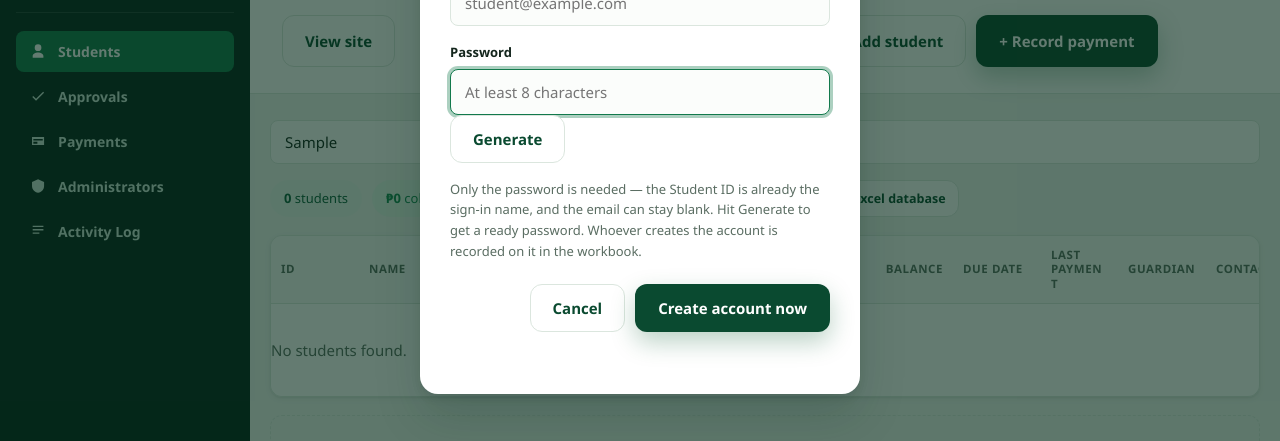
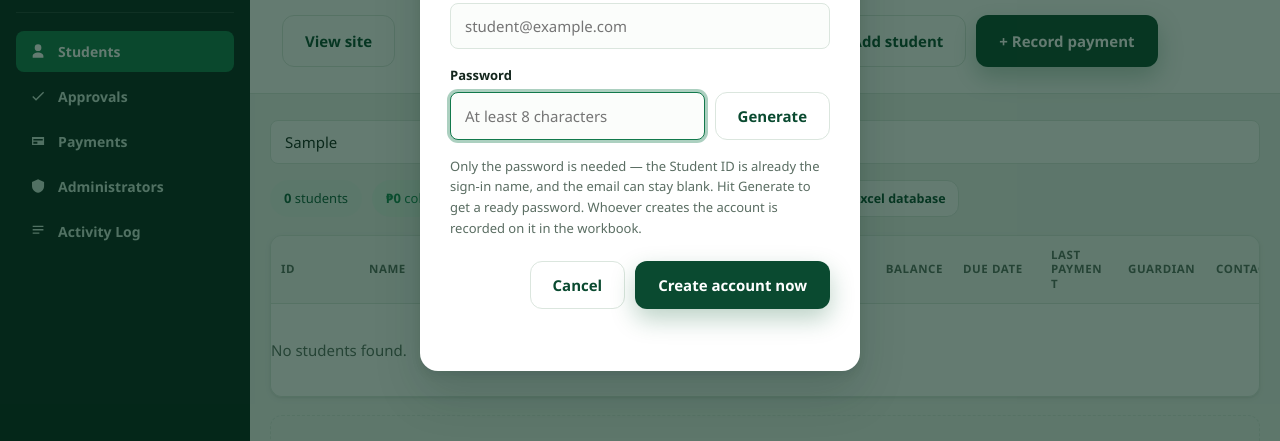
Before and after one commit to halilicrissanjay2517-alt/SUPER-DUPER-FINAL-WEBSITE, a website: page SPA-Student-Portal/admin.html in a window 1280 px wide. Both pictures are taken after typing "Sample" into the empty fields and a click on the button "+ Create student account". Shown: the part 882-1323 px from the top of the page. Drawn offline with Linux system fonts and the light colour scheme.

Commit message:
your commit message

```diff
--- a/SPA-Student-Portal/admin.css
+++ b/SPA-Student-Portal/admin.css
@@ -793,6 +793,24 @@
   grid-column: 1 / -1;
 }
 
+/* A field with a button beside it (e.g. Password + Generate). The wrapper is a
+   div, not a span, because .field span is styled as a bold block label. */
+.field-with-action {
+  display: flex;
+  gap: 10px;
+  align-items: stretch;
+}
+
+.field-with-action input {
+  flex: 1 1 auto;
+  min-width: 0;
+}
+
+.field-with-action .btn {
+  flex: 0 0 auto;
+  white-space: nowrap;
+}
+
 .field select {
   width: 100%;
   padding: 12px 14px;
--- a/SPA-Student-Portal/admin.html
+++ b/SPA-Student-Portal/admin.html
@@ -454,10 +454,10 @@
                 </label>
                 <label class="field">
                     <span>Password</span>
-                    <span class="field-row">
+                    <div class="field-with-action">
                         <input name="password" id="accountPassword" type="text" required minlength="8" placeholder="At least 8 characters" autocomplete="off">
                         <button type="button" class="btn btn-secondary" id="generatePasswordBtn" title="Make a ready-to-hand-over password">Generate</button>
-                    </span>
+                    </div>
                 </label>
                 <p class="muted" style="font-size:13px">
                     Only the password is needed — the Student ID is already the
```
Also changed, not shown: SPA-Student-Portal/_qa_account_modal.png (added).
